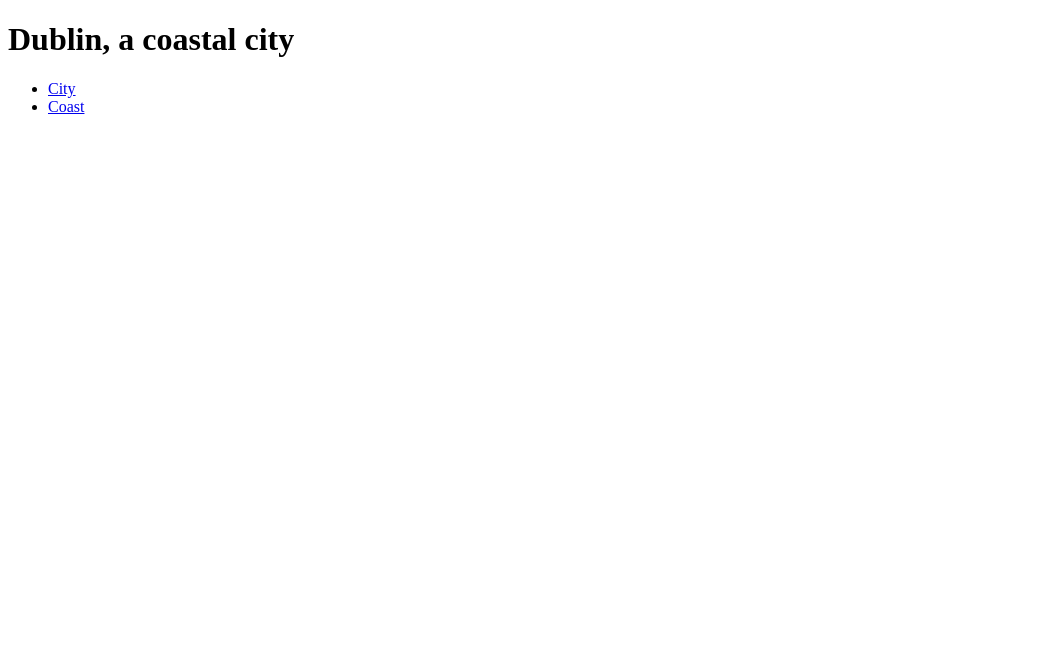
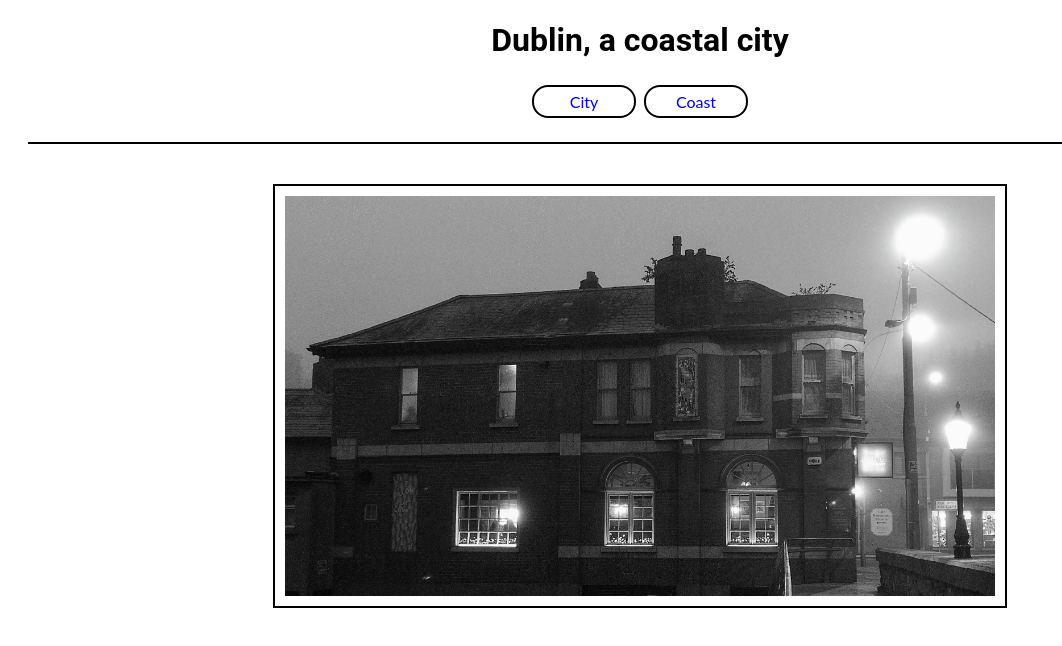
Before and after one commit to amandakoka/dublin-photos, a plain HTML site: page index.html in a window 1280 px wide. Shown: the whole page, without its empty margins (0-1062 px from the left). Drawn offline with Linux system fonts and the light colour scheme.

Commit message:
feat: add images to the webpages

```diff
--- a/index.html
+++ b/index.html
@@ -4,19 +4,21 @@
   <meta charset="UTF-8">
   <meta http-equiv="X-UA-Compatible" content="IE=edge">
   <meta name="viewport" content="width=device-width, initial-scale=1.0">
+  <link rel="stylesheet" href="assests/css/style.css">
   <title>Dublin</title>
 </head>
 <body>
   <h1>Dublin, a coastal city</h1>
   <nav>
     <ul>
-      <li>
-        <a href="index.html">City</a>
-      </li>
-      <li>
-        <a href="coast.html">Coast</a>
-      </li>
+      <li> <a href="index.html">City</a> </li>
+      <li> <a href="coast.html">Coast</a> </li>
     </ul>
   </nav>
+  <section>
+    <figure>
+      <img src="assests/images/city (1).jpg" alt="an image of Urban Dublin">
+    </figure>
+  </section>
 </body>
 </html>
```
Also changed, not shown: coast.html (+5 -0 lines), assests/images/beach (1).jpg (added), assests/images/city (1).jpg (added).
